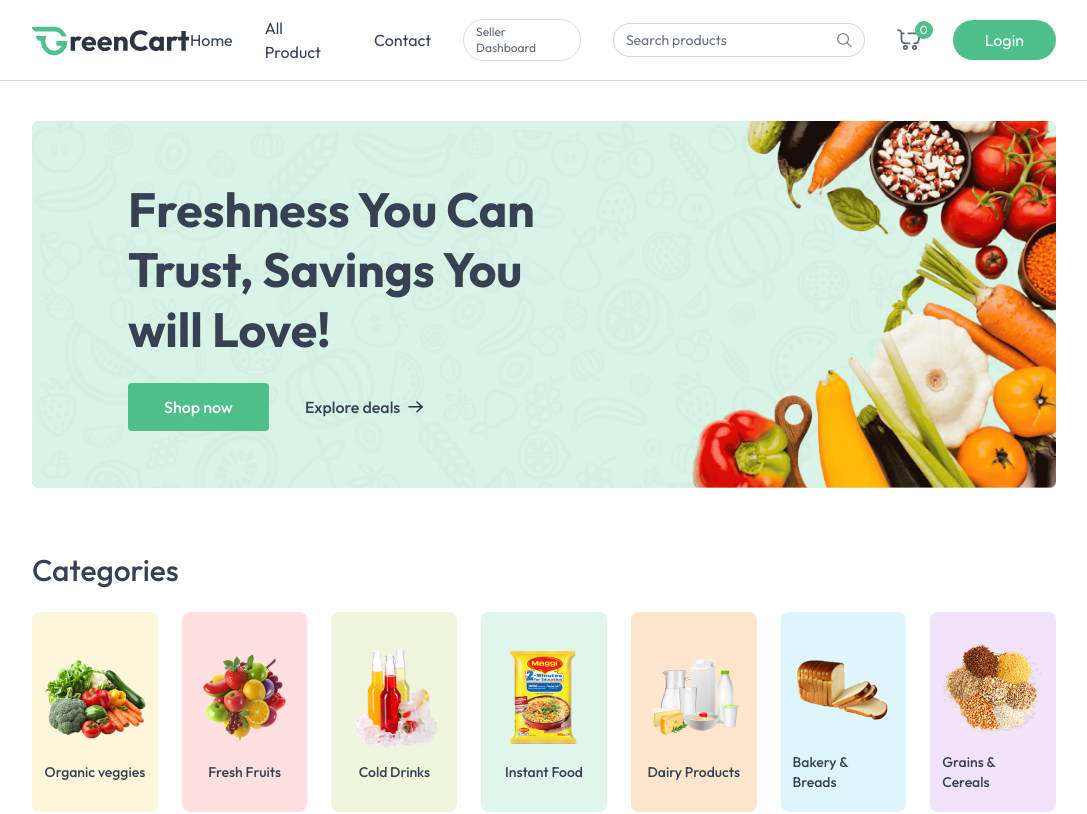
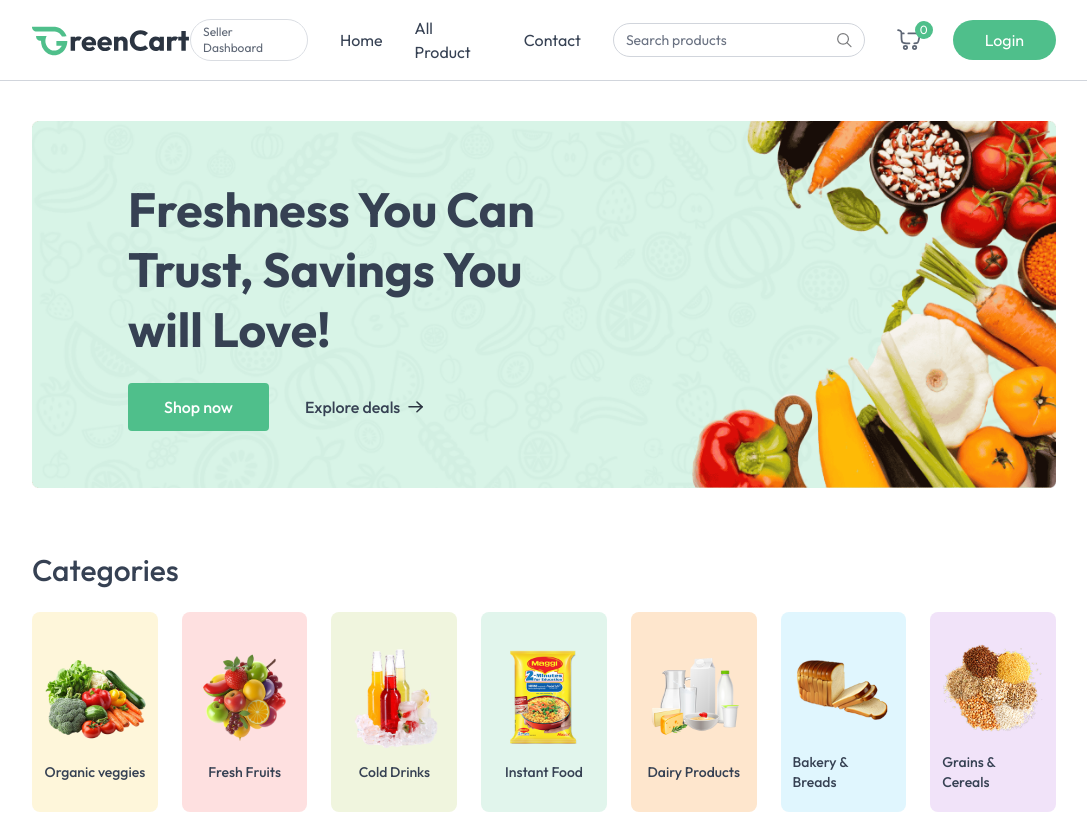
Before and after one commit to kumaranup1234/greencart, a React (Vite) app in the folder client/: page / in a window 1280 px wide. Shown: the top 814 px of the page, without its empty margins (96-1183 px from the left). Built offline with nearby package versions, Linux system fonts and the light colour scheme; no server answers.

Commit message:
Added seller toggle

```diff
--- a/client/src/components/Navbar.jsx
+++ b/client/src/components/Navbar.jsx
@@ -38,12 +38,13 @@ const Navbar = () => {
       </NavLink>
 
         <div className="hidden sm:flex items-center gap-8">
+            <NavLink to='/seller' className="border border-gray-300 px-3 py-1 rounded-full text-xs cursor-pointer opacity-80">Seller
+                Dashboard
+            </NavLink>
             <NavLink to='/'>Home</NavLink>
             <NavLink to='/products'>All Product</NavLink>
             <NavLink to='/'>Contact</NavLink>
-            <NavLink to='/seller' className="border border-gray-300 px-3 py-1 rounded-full text-xs cursor-pointer opacity-80">Seller
-                Dashboard
-            </NavLink>
+
 
             <div className="hidden lg:flex items-center text-sm gap-2 border border-gray-300 px-3 rounded-full">
                 <input onChange={(e) => setSearchQuery(e.target.value)}
@@ -89,6 +90,7 @@ const Navbar = () => {
 
       { open && (
         <div className={`${open ? 'flex' : 'hidden'} absolute top-[60px] left-0 w-full bg-white shadow-md py-4 flex-col items-start gap-2 px-5 text-sm md:hidden z-50`}>
+            <NavLink to="/seller" onClick={()=> setOpen(false)}>Seller Dashboard</NavLink>
         <NavLink to="/" onClick={()=> setOpen(false)}>Home</NavLink>
         <NavLink to="/products" onClick={()=> setOpen(false)}>All Product</NavLink>
         {user &&
```
